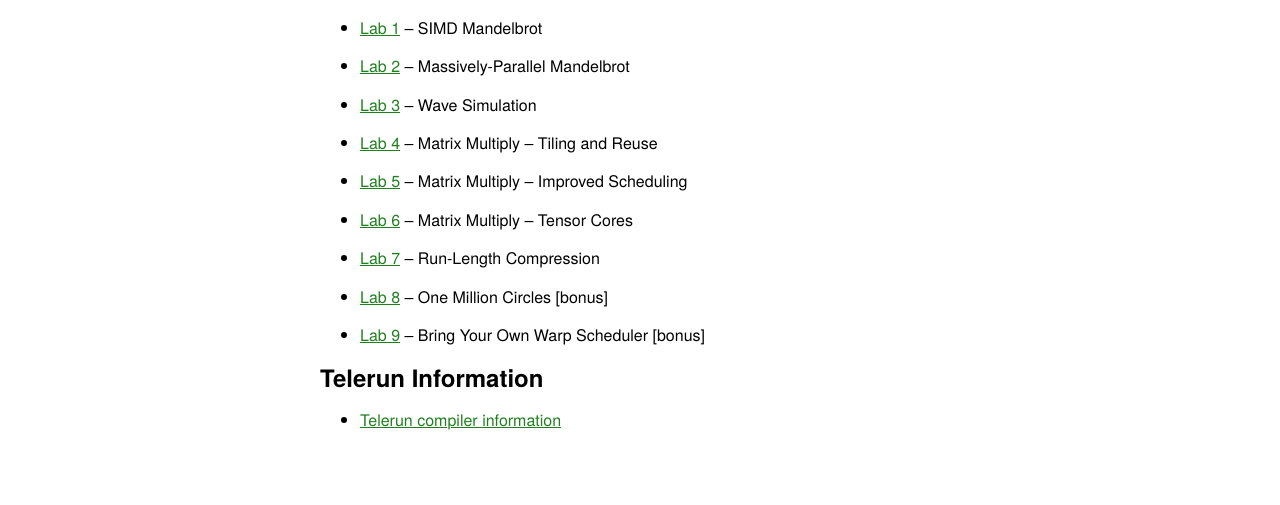
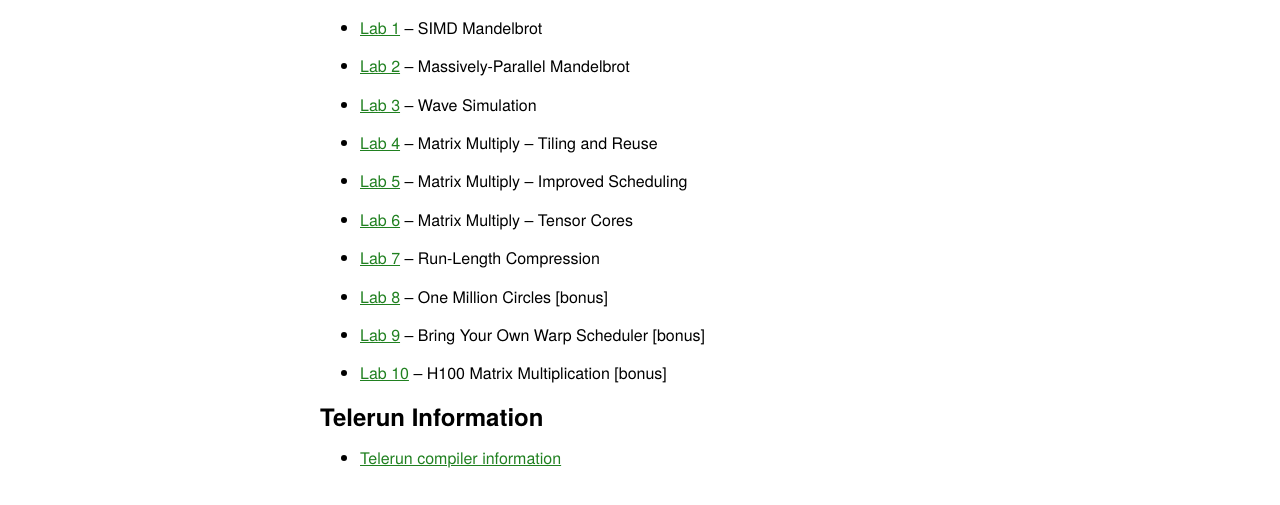
Before and after one commit to accelerated-computing/accelerated-computing.github.io, a plain HTML site: page spring26/labs/index.html in a window 1280 px wide. Shown: the part 151-656 px from the top of the page. Drawn offline with nearby package versions, Linux system fonts and the light colour scheme.

Commit message:
update lab index

```diff
--- a/spring26/labs/index.html
+++ b/spring26/labs/index.html
@@ -62,6 +62,7 @@
 <li> <p> <a href="">Lab 7</a> – Run-Length Compression</p> </li>
 <li> <p> <a href="">Lab 8</a> – One Million Circles [bonus]</p> </li>
 <li> <p> <a href="">Lab 9</a> – Bring Your Own Warp Scheduler [bonus]</p> </li>
+<li> <p> <a href="">Lab 10</a> – H100 Matrix Multiplication [bonus]</p> </li>
 </ul>
 <!--
 <ul>
```
